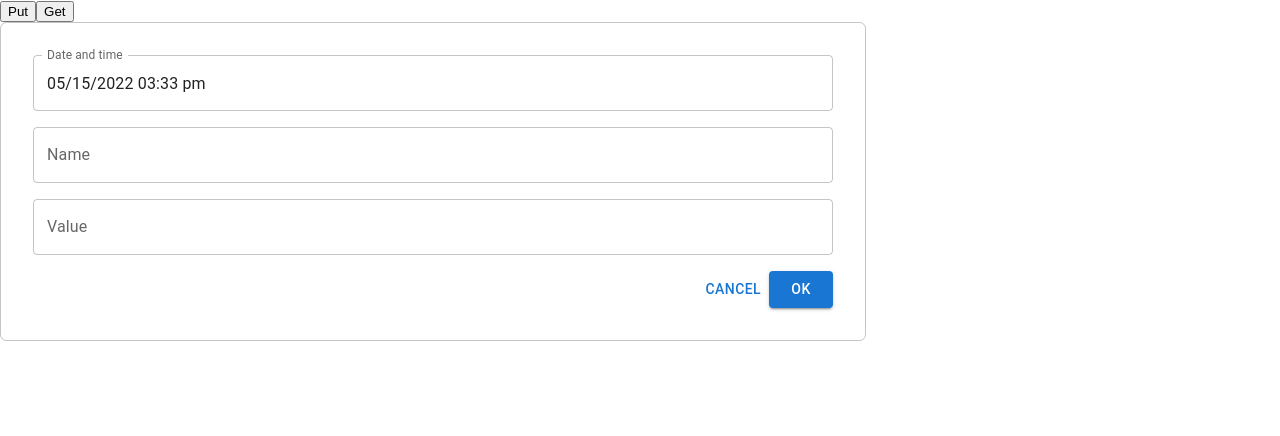
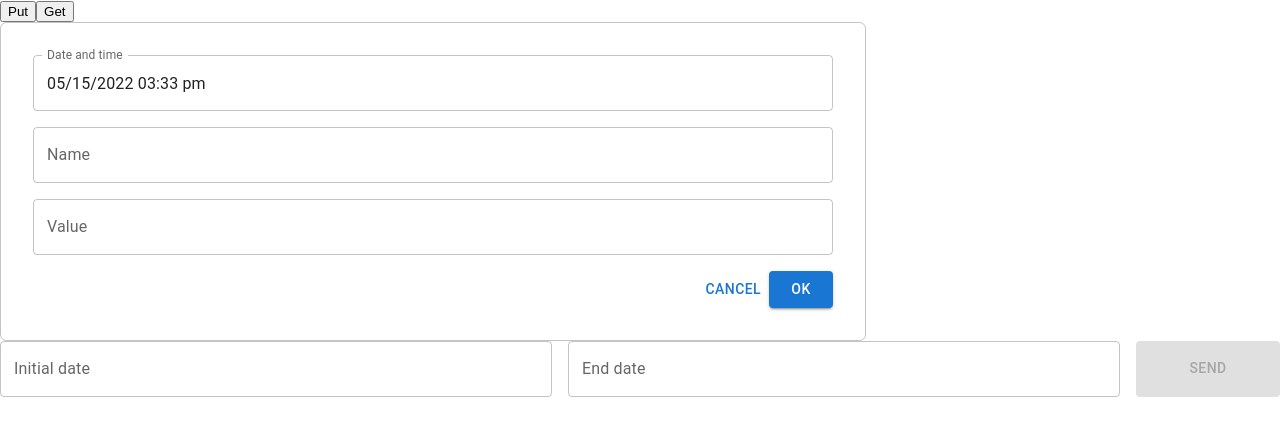
Before and after one commit to JavierRodriguezRegueiro/metrics, a React (Create React App) app in the folder src/main/java/com/factorial/metrics/web/frontend/: page / in a window 1280 px wide. Shown: the top 436 px of the page. Built offline with nearby package versions, Linux system fonts and the light colour scheme.

Commit message:
Create GetMetrics component
- Create tests
- Include dependencies
- Fix GetMetricsByRange class

```diff
--- a/src/main/java/com/factorial/metrics/web/frontend/package.json
+++ b/src/main/java/com/factorial/metrics/web/frontend/package.json
@@ -6,6 +6,7 @@
     "@date-io/date-fns": "^2.14.0",
     "@emotion/react": "^11.9.0",
     "@emotion/styled": "^11.8.1",
+    "@mui/lab": "^5.0.0-alpha.82",
     "@mui/material": "^5.7.0",
     "@mui/x-date-pickers": "^5.0.0-alpha.3",
     "@testing-library/jest-dom": "^5.16.4",
--- a/src/main/java/com/factorial/metrics/web/frontend/src/App.jsx
+++ b/src/main/java/com/factorial/metrics/web/frontend/src/App.jsx
@@ -3,6 +3,7 @@ import { AdapterDateFns } from '@mui/x-date-pickers/AdapterDateFns';
 import { LocalizationProvider } from '@mui/x-date-pickers/LocalizationProvider';
 import GetMetricsInRange from './api/GetMetricsInRange';
 import PutMetricForm from "./components/PutMetricForm/PutMetricForm";
+import GetMetrics from "./components/GetMetrics/GetMetrics";
 import './App.css';
 
 function App() {
@@ -12,6 +13,7 @@ function App() {
         <button onClick={() => PutMetric.request("1234", "name", "value")}>Put</button>
         <button onClick={() => GetMetricsInRange.request("12", String(Date.now()))}>Get</button>
         <PutMetricForm currentDate={new Date()}/>
+        <GetMetrics />
       </div>
     </LocalizationProvider>
   );
--- a/src/main/java/com/factorial/metrics/web/frontend/src/api/GetMetricsInRange.js
+++ b/src/main/java/com/factorial/metrics/web/frontend/src/api/GetMetricsInRange.js
@@ -1,8 +1,7 @@
 class GetMetricsInRange {
   async request(init, end) {
     const response = await fetch(`http://localhost:8080/metrics?init=${init}&end=${end}`)
-    const data = await  response.json();
-    console.log(data)
+    return await response.json();
   }
 }
 
--- /dev/null
+++ b/src/main/java/com/factorial/metrics/web/frontend/src/components/GetMetrics/GetMetrics.css
@@ -0,0 +1,10 @@
+.getMetrics {
+  display: grid;
+}
+
+.getMetrics-inputs {
+  display: grid;
+  grid-template-columns: 1fr 1fr 9rem;
+  grid-column-gap: 1rem;
+  width: 100%;
+}
--- /dev/null
+++ b/src/main/java/com/factorial/metrics/web/frontend/src/components/GetMetrics/GetMetrics.jsx
@@ -0,0 +1,79 @@
+import { DateTimePicker } from '@mui/x-date-pickers/DateTimePicker';
+import {Button, TextField} from "@mui/material";
+import Timeline from '@mui/lab/Timeline';
+import TimelineItem from '@mui/lab/TimelineItem';
+import TimelineSeparator from '@mui/lab/TimelineSeparator';
+import TimelineConnector from '@mui/lab/TimelineConnector';
+import TimelineContent from '@mui/lab/TimelineContent';
+import TimelineDot from '@mui/lab/TimelineDot';
+import {useState} from "react";
+import GetMetricsInRange from "../../api/GetMetricsInRange";
+import './GetMetrics.css';
+
+
+const GetMetrics = () => {
+  const [initialDate, setInitialDate] = useState(null);
+  const [endDate, setEndDate] = useState(null);
+  const [metrics, setMetrics] = useState([]);
+
+  const requestMetrics = async () => {
+    const data =await GetMetricsInRange.request(initialDate.getTime(), endDate.getTime());
+    setMetrics(data);
+  }
+
+  const hasDatesToSend = () => {
+    return initialDate && endDate;
+  }
+
+  const inputs = () => {
+    return (
+      <div className='getMetrics-inputs'>
+        <DateTimePicker
+          renderInput={(props) => <TextField {...props}  />}
+          label="Initial date"
+          value={initialDate}
+          onChange={(newValue) => {
+            setInitialDate(newValue)
+          }}
+        />
+        <DateTimePicker
+          data-testid='my-test-id'
+          renderInput={(props) => <TextField {...props}  />}
+          label="End date"
+          value={endDate}
+          onChange={(newValue) => {
+            setEndDate(newValue)
+          }}
+        />
+        <Button variant="contained" onClick={async () => await requestMetrics()} disabled={!hasDatesToSend()}>Send</Button>
+      </div>
+    )
+  }
+
+  const MetricsTimeLine = () => {
+    return (
+      <Timeline>
+        {metrics.map(metric => {
+          return (
+            <TimelineItem key={metric.id}>
+              <TimelineSeparator>
+                <TimelineDot />
+                <TimelineConnector />
+              </TimelineSeparator>
+              <TimelineContent>{metric.name}</TimelineContent>
+            </TimelineItem>
+          )
+        })}
+      </Timeline>
+    );
+  }
+
+  return (
+    <div className='getMetrics'>
+      {inputs()}
+      {metrics.length > 0 && <MetricsTimeLine metrics={metrics}/>}
+    </div>
+  );
+}
+
+export default GetMetrics;
```
Also changed, not shown: 2 other files (tests, documents, lock files or other folders).
